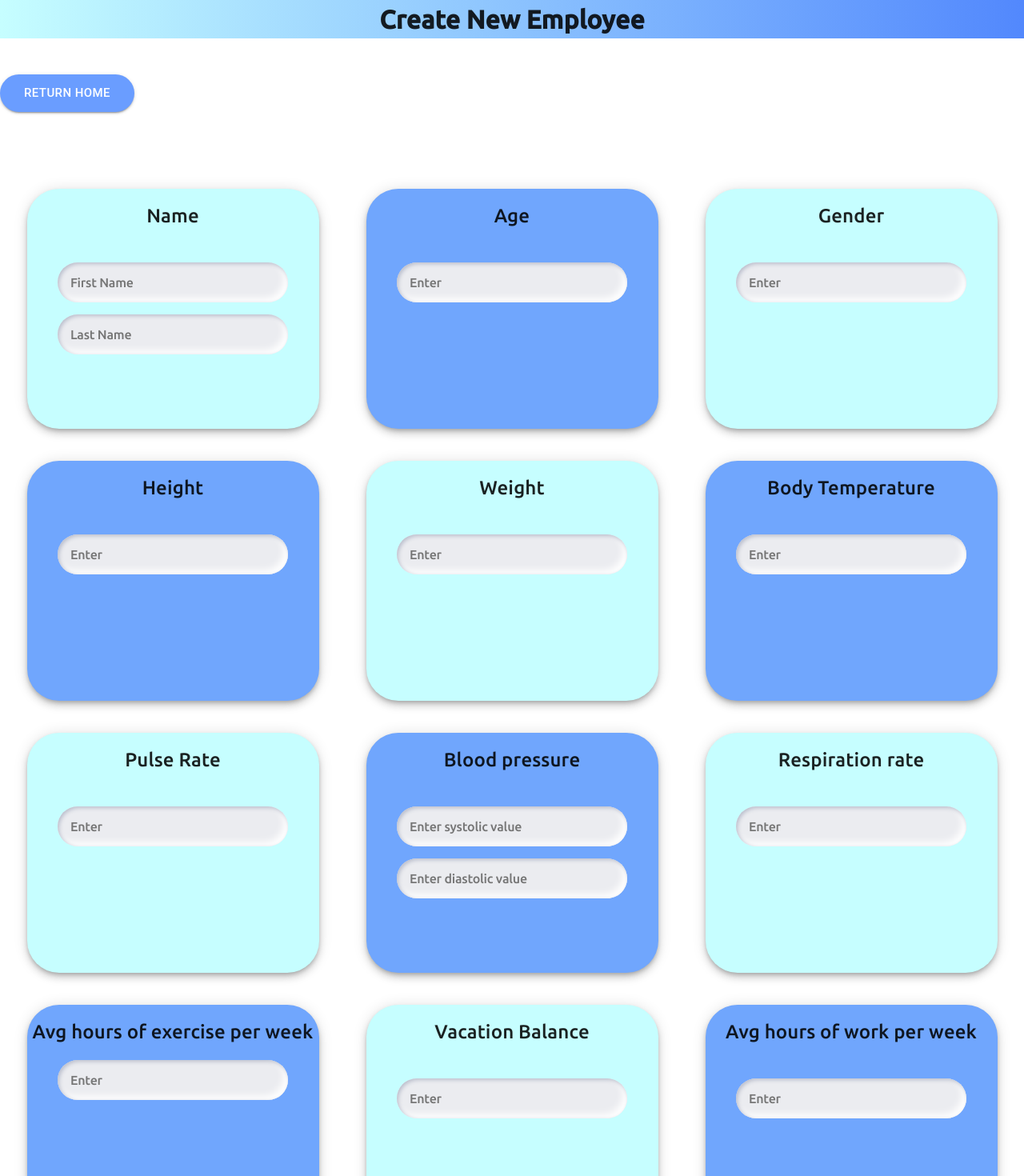
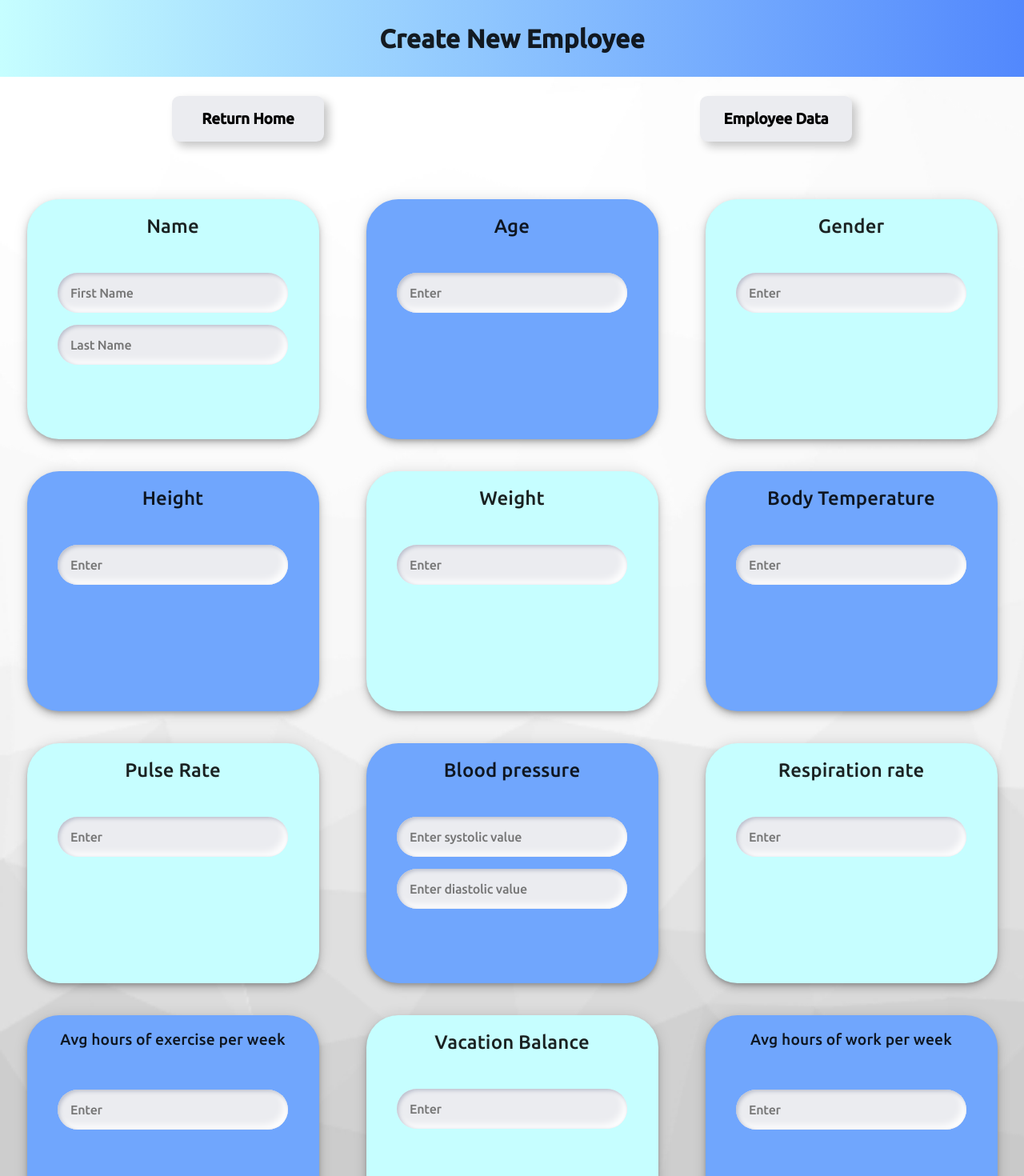
Before and after one commit to kfc0105/vendia-health-dashboard, a React (Create React App) app: page /addData in a window 1280 px wide. Shown: the top 1470 px of the page at 80% size. Built offline with nearby package versions, Linux system fonts and the light colour scheme; what @vendia/client would draw is missing.

Commit message:
More UI changes

```diff
--- a/src/LandingPage/DisplayAverages.js
+++ b/src/LandingPage/DisplayAverages.js
@@ -19,45 +19,67 @@ function DisplayAverages() {
                     <Grid item xs={12} sm={6} md={4} lg={3}>
                     <Paper sx={{ height: 305, width: 220, backgroundImage: 'linear-gradient(90deg, rgba(255,255,255,1) 0%, rgba(210,210,210,1) 100%)', borderRadius: 5}}
                            elevation={6}>
-                        <STYLE> Avg: ____ </STYLE>
+                        <STYLE> Age: </STYLE>
                         <br/>
                     </Paper>
                     </Grid>
                     <Grid item xs={12} sm={6} md={4} lg={3} >
                     <Paper sx={{ height: 305, width: 220, backgroundImage: 'linear-gradient(270deg, rgba(255,255,255,1) 0%, rgba(210,210,210,1) 100%)', borderRadius: 5}}
                            elevation={6}>
-                        <STYLE> Avg: ____ </STYLE>
+                        <STYLE> Height: </STYLE>
                         <br/>
                     </Paper>
                     </Grid>
                     <Grid item xs={12}  sm={6} md={4} lg={3} >
                     <Paper sx={{ height: 305, width: 220, backgroundImage: 'linear-gradient(90deg, rgba(255,255,255,1) 0%, rgba(210,210,210,1) 100%)', borderRadius: 5}}
                            elevation={6}>
-                        <STYLE> Avg: ____ </STYLE>
+                        <STYLE> Weight: </STYLE>
                         <br/>
                     </Paper>
                     </Grid>
                     <Grid item xs={12} sm={6} md={4} lg={3}>
                     <Paper sx={{ height: 305, width: 220, backgroundImage: 'linear-gradient(270deg, rgba(255,255,255,1) 0%, rgba(210,210,210,1) 100%)', borderRadius: 5}}
                            elevation={6}>
-                        <STYLE> Avg: ____ </STYLE>
+                        <STYLE> Body Temperature: </STYLE>
                         <br/>
                     </Paper>
                     </Grid>
                     <Grid item xs={12} sm={6} md={4} lg={3} >
                     <Paper sx={{ height: 305, width: 220, backgroundImage: 'linear-gradient(90deg, rgba(255,255,255,1) 0%, rgba(210,210,210,1) 100%)', borderRadius: 5}}
                            elevation={6}>
-                        <STYLE> Avg: ____ </STYLE>
+                        <STYLE> Pulse Rate: </STYLE>
                         <br/>
                     </Paper>
                     </Grid>
                     <Grid item xs={12}  sm={6} md={4} lg={3} >
                     <Paper sx={{ height: 305, width: 220, backgroundImage: 'linear-gradient(270deg, rgba(255,255,255,1) 0%, rgba(210,210,210,1) 100%)', borderRadius: 5}}
                            elevation={6}>
-                        <STYLE> Avg: ____ </STYLE>
+                        <STYLE> Blood Pressure (D/S): </STYLE>
                         <br/>
                     </Paper>
                     </Grid>
+                    <Grid item xs={12}  sm={6} md={4} lg={3} >
+                    <Paper sx={{ height: 305, width: 220, backgroundImage: 'linear-gradient(270deg, rgba(255,255,255,1) 0%, rgba(210,210,210,1) 100%)', borderRadius: 5}}
+                           elevation={6}>
+                        <STYLE> Respiration Rate </STYLE>
+                        <br/>
+                    </Paper>
+                    </Grid>
+                    <Grid item xs={12}  sm={6} md={4} lg={3} >
+                    <Paper sx={{ height: 305, width: 220, backgroundImage: 'linear-gradient(270deg, rgba(255,255,255,1) 0%, rgba(210,210,210,1) 100%)', borderRadius: 5}}
+                           elevation={6}>
+                        <STYLE_SM> Hours of exercise per week: </STYLE_SM>
+                        <br/>
+                    </Paper>
+                    </Grid>
+                    <Grid item xs={12}  sm={6} md={4} lg={3} >
+                    <Paper sx={{ height: 305, width: 220, backgroundImage: 'linear-gradient(270deg, rgba(255,255,255,1) 0%, rgba(210,210,210,1) 100%)', borderRadius: 5}}
+                           elevation={6}>
+                        <STYLE_SM> Hours of work per week: </STYLE_SM>
+                        <br/>
+                    </Paper>
+                    </Grid>
+
 
 
                 </Grid>
@@ -74,6 +96,14 @@ const STYLE = styled.div`
     font-size: 1.1rem;
 `;
 
+const STYLE_SM = styled.div`
+    padding-top: 1rem;
+    padding-left: 1.2rem;
+    text-align: left;
+    font-family: 'Ubuntu', sans-serif;
+    font-size: .88rem;
+`;
+
 
 
 
--- a/src/LandingPage/LandingPage.js
+++ b/src/LandingPage/LandingPage.js
@@ -4,7 +4,8 @@ import styled from 'styled-components';
 import TitleBarTop from './TitleBarTop.js';
 import OptionButtonsLP from './OptionButtonsLP.js'
 import DisplayAverages from './DisplayAverages.js';
-import img from './cool-bg2.png';
+import img from '../cool-bg2.png';
+import AveragesTitle from './AveragesTitle.js'
 
 function LandingPage() {
     return (
@@ -16,6 +17,7 @@ function LandingPage() {
             <OptionButtonsLP/>
             <br/>
             <br/>
+            <AveragesTitle/>
             <br/>
             <DisplayAverages/>
             <br/>
--- a/src/LandingPage/TitleBarTop.js
+++ b/src/LandingPage/TitleBarTop.js
@@ -15,6 +15,8 @@ function TitleBarTop() {
     );
 };
 
+//linear-gradient(270deg, rgba(255,192,236,0.3211485277704832) 0%, rgba(128,120,255,1) 100%)
+
 const STYLE_1 = styled.div`
     background-image: linear-gradient(144deg,#97ffda, #6d7eff 50%, #97ffda);
     text-align: center;
--- /dev/null
+++ b/src/NewEmployee/ButtonStyle.css
@@ -0,0 +1,96 @@
+
+.buttonNE {
+    width: 10em;
+    height: 3em;
+    border-radius: .5em;
+    font-size: 19px;
+    font-family: 'Ubuntu', sans-serif;
+    border: none;
+    position: relative;
+    overflow: hidden;
+    z-index: 1;
+    box-shadow: 6px 6px 12px #c5c5c5,
+                -6px -6px 12px #ffffff;
+   }
+
+   .buttonNE::before {
+    content: '';
+    width: 0;
+    height: 3em;
+    border-radius: .5em;
+    position: absolute;
+    top: 0;
+    left: 0;
+    background-image: linear-gradient(to right, #97ffda 0%, #6d7eff 100%);
+    transition: .5s ease;
+    display: block;
+    z-index: -1;
+   }
+
+   .buttonNE:hover::before {
+    width: 10em;
+   }
+
+   .buttonNE2 {
+    width: 10em;
+    height: 3em;
+    border-radius: .5em;
+    font-size: 19px;
+    font-family: 'Ubuntu', sans-serif;
+    border: none;
+    position: relative;
+    overflow: hidden;
+    z-index: 1;
+    box-shadow: 6px 6px 12px #c5c5c5,
+                -6px -6px 12px #ffffff;
+   }
+
+   .buttonNE2::before {
+    content: '';
+    width: 0;
+    height: 3em;
+    border-radius: .5em;
+    position: absolute;
+    top: 0;
+    left: 0;
+    background-image: linear-gradient(to right, #fff5c6 0%, #fd8552 100%);
+    transition: .5s ease;
+    display: block;
+    z-index: -1;
+   }
+
+   .buttonNE2:hover::before {
+    width: 10em;
+   }
+
+   .buttonNE3 {
+    width: 10em;
+    height: 3em;
+    border-radius: .5em;
+    font-size: 19px;
+    font-family: 'Ubuntu', sans-serif;
+    border: none;
+    position: relative;
+    overflow: hidden;
+    z-index: 1;
+    box-shadow: 6px 6px 12px #c5c5c5,
+                -6px -6px 12px #ffffff;
+   }
+
+   .buttonNE3::before {
+    content: '';
+    width: 0;
+    height: 3em;
+    border-radius: .5em;
+    position: absolute;
+    top: 0;
+    left: 0;
+    background-image: linear-gradient(to right, #c6feff 0%, #5288fd 100%);
+    transition: .5s ease;
+    display: block;
+    z-index: -1;
+   }
+
+   .buttonNE3:hover::before {
+    width: 10em;
+   }
--- a/src/NewEmployee/NewEmployee.js
+++ b/src/NewEmployee/NewEmployee.js
@@ -15,6 +15,8 @@ import DialogContent from "@mui/material/DialogContent";
 import DialogContentText from "@mui/material/DialogContentText";
 import DialogTitle from "@mui/material/DialogTitle";
 import { useAsync } from "react-async";
+import img from '../cool-bg2.png'
+import ButtonStyle from './ButtonStyle.css'
 
 const { entities } = client;
 
@@ -54,6 +56,10 @@ function NewEmployee() {
     navigate("/");
   };
 
+  const routeChangeViewData = () => {
+    navigate("/viewData");
+  };
+
   const [input, updateFormData] = React.useState(initialFormData);
 
   const handleChange = (e) => {
@@ -86,31 +92,48 @@ function NewEmployee() {
 
   return (
     <>
+    <BACKGROUND>
       <CssBaseline>
         <STYLE_TOP>
-          {" "}
-          <h1 style={{ marginTop: "0px" }}>Create New Employee</h1>{" "}
+
+          <div style={{paddingTop: '1.5rem', paddingBottom: '1.5rem', verticalAlign: 'middle'}}>
+          <h1 style={{ marginTop: "0px", marginBottom: '0px' }}>
+            Create New Employee
+          </h1>
+
+          </div>
         </STYLE_TOP>
         <br />
-        <Button
-          variant="contained"
-          style={{
-            borderRadius: 30,
-            backgroundColor: "#6a9dff",
-            padding: "10px 30px",
-            fontSize: "15px",
-          }}
-          sx={{ borderRadius: 30, display: "flex" }}
-          onClick={routeChangeReturnHome}
-        >
-          {" "}
-          Return Home{" "}
-        </Button>
+
+        <Grid
+            container
+            spacing={5}
+            direction="row"
+            justifyContent="center"
+            align="center"
+          >
+
+              <Grid item xs={12} md={6} lg={6} >
+                    <button className="buttonNE" onClick={routeChangeReturnHome} >
+
+                                <span class="text">Return Home</span>
+                    </button>
+              </Grid>
+              <Grid item xs={12} md={6} lg={6}>
+              <button className="buttonNE2" onClick={routeChangeViewData}>
+
+                        <span class="text">Employee Data</span>
+                    </button>
+              </Grid>
+            </Grid>
+
+
+
       </CssBaseline>
       <br />
       <br />
       <br />
-      <br />
+
       <MARGINS>
         <Box sx={{ flexGrow: 0 }}>
           <Grid
@@ -120,6 +143,7 @@ function NewEmployee() {
             justifyContent="center"
             align="center"
           >
+
             <Grid item xs={12} md={6} lg={4}>
               <Paper
                 sx={{
@@ -364,7 +388,7 @@ function NewEmployee() {
                 }}
                 elevation={6}
               >
-                <STYLE> Avg hours of exercise per week </STYLE>
+                <STYLE_SM2> Avg hours of exercise per week </STYLE_SM2>
                 <br />
                 <form>
                   <label>
@@ -412,8 +436,9 @@ function NewEmployee() {
                 }}
                 elevation={6}
               >
-                <STYLE> Avg hours of work per week </STYLE>
+                <STYLE_SM> Avg hours of work per week </STYLE_SM>
                 <br />
+
                 <form>
                   <label>
                     <input
@@ -467,6 +492,7 @@ function NewEmployee() {
         <br />
         <br />
       </MARGINS>
+      </BACKGROUND>
     </>
   );
 }
@@ -476,6 +502,22 @@ const STYLE = styledComp.div`
     text-align: center;
     font-family: 'Ubuntu', sans-serif;
     font-size: 1.5rem;
+`;
+
+const STYLE_SM = styledComp.div`
+    padding-top: 1rem;
+    padding-bottom: .5rem;
+    text-align: center;
+    font-family: 'Ubuntu', sans-serif;
+    font-size: 1.2rem;
+`;
+
+const STYLE_SM2 = styledComp.div`
+    padding-top: 1rem;
+    padding-bottom: 1.9rem;
+    text-align: center;
+    font-family: 'Ubuntu', sans-serif;
+    font-size: 1.2rem;
 `;
 
 const MARGINS = styledComp.div`
@@ -489,4 +531,14 @@ const STYLE_TOP = styledComp.div`
     font-family: 'Ubuntu', sans-serif;
 `;
 
+const BACKGROUND = styledComp.div`
+  background-image: url(${img});
+  -webkit-background-size: cover;
+  -moz-background-size: cover;
+  -o-background-size: cover;
+  background-size: cover;
+  margin-bottom: 0px;
+
+`
+
 export default NewEmployee;
--- a/src/ViewData/ViewData.js
+++ b/src/ViewData/ViewData.js
@@ -1,10 +1,12 @@
-import { CssBaseline, Button } from "@mui/material";
+import { CssBaseline, Button, Grid } from "@mui/material";
 import React from "react";
 import styled from "styled-components";
 import { useNavigate } from "react-router-dom";
 import SendIcon from "@mui/icons-material/Send";
 import DataTable from "./DataTable";
 import StatisticsReportModal from "../ViewData/StatisticsReportModal";
+
+
 
 function ViewData() {
   let navigate = useNavigate();
@@ -13,37 +15,50 @@ function ViewData() {
     navigate("/");
   };
 
+  const routeChangeViewData= () => {
+    navigate("/addData");
+  };
+
   return (
     <>
+
       <STYLE_1>
         <h1 style={{ marginTop: "0px" }}>Employee Data summary</h1>
       </STYLE_1>
       <CssBaseline>
         <br />
-        <Button
-          variant="contained"
-          style={{
-            borderRadius: 30,
-            backgroundColor: "#ffa55a",
-            padding: "10px 30px",
-            fontSize: "15px",
-          }}
-          sx={{
-            borderRadius: 30,
-            display: "flex",
-          }}
-          onClick={routeChangeReturnHome}
-        >
-          {" "}
-          Return Home{" "}
-        </Button>
+        <Grid
+            container
+            spacing={2}
+            direction="row"
+            justifyContent="center"
+            align="center"
+          >
+
+              <Grid item xs={12} md={3} lg={3} >
+                    <button className="buttonNE" onClick={routeChangeReturnHome} >
+
+                                <span class="text">Return Home</span>
+                    </button>
+              </Grid>
+              <Grid item xs={12} md={6} lg={6}>
+                  <StatisticsReportModal />
+              </Grid>
+              <Grid item xs={12} md={3} lg={3}>
+              <button className="buttonNE3" onClick={routeChangeViewData}>
+
+                        <span class="text">Create Employee</span>
+                    </button>
+              </Grid>
+            </Grid>
         <br />
-        <StatisticsReportModal />
+
         <br />
       </CssBaseline>
       <div style={{ height: 400, width: "100%" }}>
         <DataTable />
       </div>
+
     </>
   );
 }
@@ -53,4 +68,6 @@ const STYLE_1 = styled.div`
   text-align: center;
   font-family: "Ubuntu", sans-serif;
 `;
+
+
 export default ViewData;
```
Also changed, not shown: src/LandingPage/AveragesTitle.js (added, +26 -0 lines), src/cool-bg2.png (renamed from src/LandingPage/cool-bg2.png).
